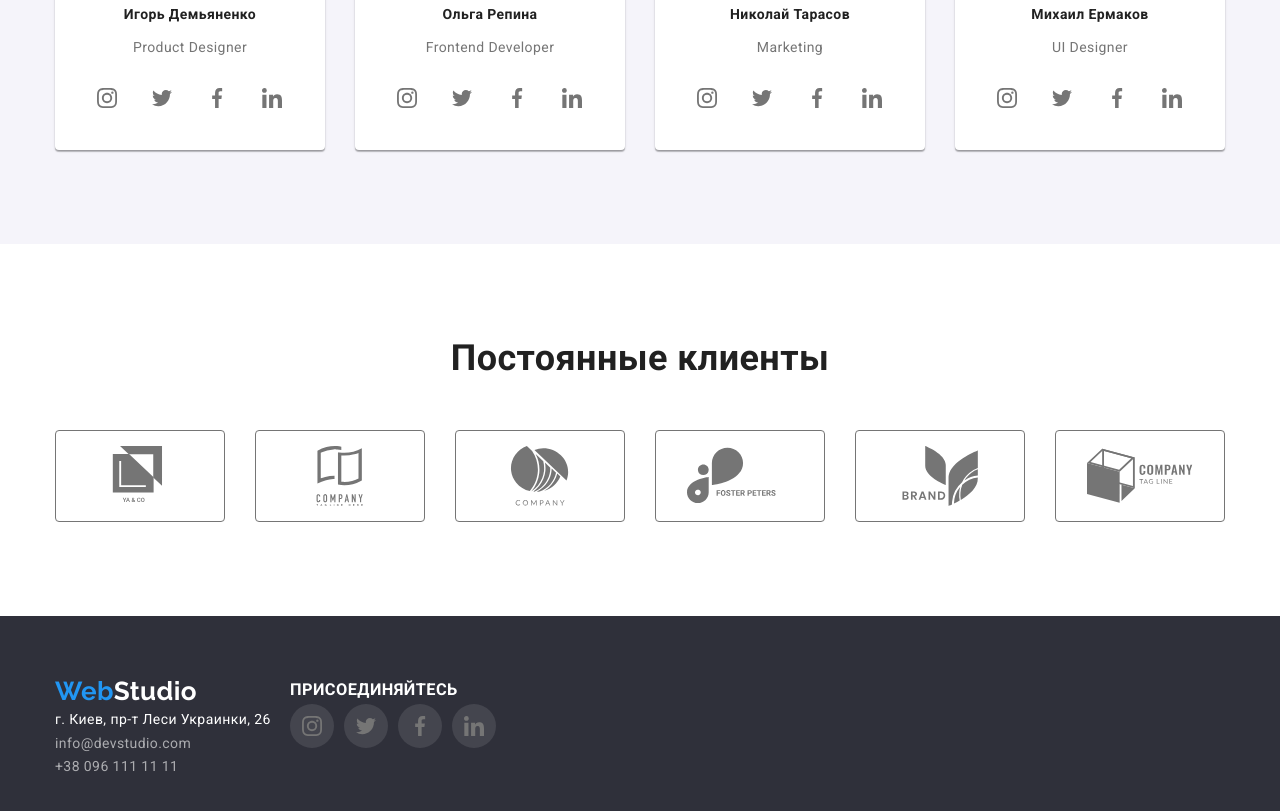
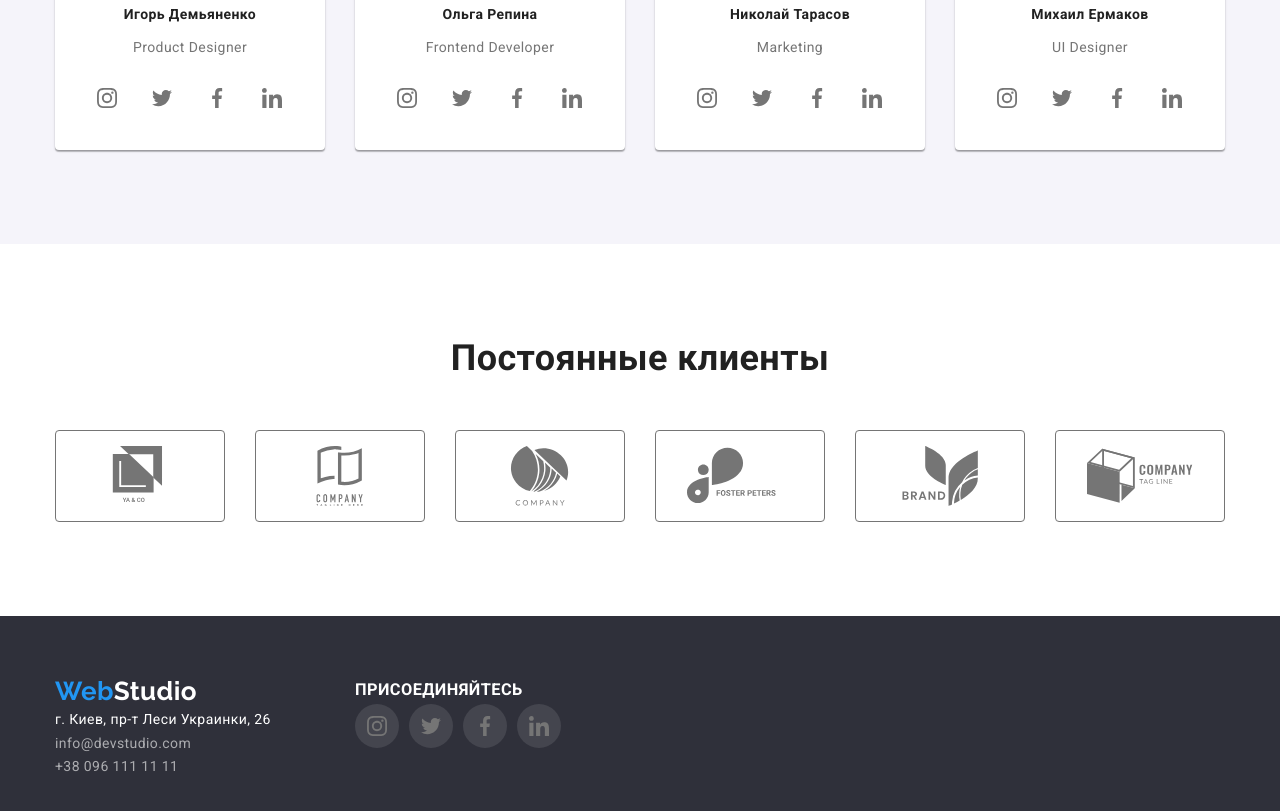
Before and after one commit to denyuneedtoknow/-HW-redo, a plain HTML site: page index.html in a window 1280 px wide. Shown: the part 2069-2880 px from the top of the page. Drawn offline with nearby package versions, Linux system fonts and the light colour scheme.

Commit message:
footer tweak

```diff
--- a/css/styles.css
+++ b/css/styles.css
@@ -32,6 +32,7 @@ h3,
 p {
     margin: 0px;
 }
+
 img {
     display: block;
     max-width: 100%;
@@ -56,23 +57,27 @@ img {
     padding-left: 15px;
     padding-right: 15px;
 }
+
 .grid {
     display: flex;
     flex-wrap: wrap;
     margin-top: -30px;
     margin-left: -30px;
 }
+
 .grid-item {
     margin-left: 30px;
     margin-top: 30px;
     flex-basis: calc((100% - 30px * var(--grid-item)) / var(--grid-item));
 }
 
+
 /* header styles */
 
 header {
     background-color: var(--important-color);
 }
+
 .header-main {
     display: flex;
     align-items: center;
@@ -103,10 +108,12 @@ header {
     text-decoration: none;
     margin-right: 93px;
 }
+
 .header-contacts-set {
     display: flex;
     margin-left: auto;
 }
+
 .header-contacts {
     display: flex;
     color: var(--common-text-color);
@@ -115,17 +122,21 @@ header {
     /* margin-top: 32px;
   margin-bottom: 32px; */
 }
-.header-contacts + .header-contacts {
+
+.header-contacts+.header-contacts {
     margin-left: 30px;
 }
+
 .header-contacts-icon {
     fill: currentColor;
     margin-right: 10px;
 }
+
 .envelope {
     width: 16px;
     height: 12px;
 }
+
 .smartphone {
     width: 10px;
     height: 16px;
@@ -154,13 +165,14 @@ header {
     padding-bottom: 32px;
 }
 
-.navigation-list-item + .navigation-list-item {
+.navigation-list-item+.navigation-list-item {
     margin-left: 50px;
 }
 
 .navigation-links .current {
     color: var(--accent-color);
 }
+
 .current::after {
     content: '';
     position: absolute;
@@ -171,7 +183,11 @@ header {
     background-color: var(--accent-color);
     border-radius: 2px;
 }
+
+
 /* main styles */
+
+
 /* Hero Section styles */
 
 .hero-section {
@@ -182,6 +198,7 @@ header {
     padding-top: 200px;
     text-align: center;
 }
+
 .overlay {
     height: 600px;
     min-width: 1600px;
@@ -189,12 +206,7 @@ header {
     margin-right: auto;
     background-position: center;
     background-size: cover;
-  background-image: linear-gradient(
-      to right,
-      rgba(47, 48, 58, 0.4),
-      rgba(47, 48, 58, 0.4)
-    ),
-    url(../images/Hero_img.jpg);
+    background-image: linear-gradient( to right, rgba(47, 48, 58, 0.4), rgba(47, 48, 58, 0.4)), url(../images/Hero_img.jpg);
 }
 
 .hero-title {
@@ -222,6 +234,8 @@ header {
     border-radius: 4px;
     margin-bottom: 200px;
 }
+
+
 /* Advantages section styles */
 
 .advantages-section,
@@ -250,10 +264,10 @@ header {
     display: block;
     width: 270px;
 }
+
 .advantages-list-item::before {
     content: '';
     display: block;
-
     height: 120px;
     background-color: #f5f4fa;
     background-size: contain;
@@ -267,32 +281,40 @@ header {
     background-size: 70px;
     margin-bottom: 30px;
 }
+
 .icon-clock::before {
     content: '';
     background-image: url(../images/clock_1.svg);
     background-size: 70px;
     margin-bottom: 30px;
 }
+
 .icon-diagram::before {
     content: '';
     background-image: url(../images/diagram_1.svg);
     background-size: 70px;
     margin-bottom: 30px;
 }
+
 .icon-astronaut::before {
     content: '';
     background-image: url(../images/astronaut_1.svg);
     background-size: 70px;
     margin-bottom: 30px;
 }
+
 .advantages-paragraph {
     display: block;
 }
+
+
 /* Work section styles*/
+
 .work-section-items {
     --grid-item: 3;
     margin-bottom: 94px;
 }
+
 .work-section-header,
 .team-section-header,
 .clients-header {
@@ -304,34 +326,41 @@ header {
     margin-top: 0px;
     margin-bottom: 50px;
 }
+
+
 /* Team section styles*/
 
 .team-section {
     background-color: var(--background-color-secondary);
     padding-top: 94px;
 }
+
 .team-section-items {
     --grid-item: 4;
     margin-bottom: 94px;
 }
+
 .team-list-card {
     background-color: var(--important-color);
     text-align: center;
-  box-shadow: 0px 1px 3px rgba(0, 0, 0, 0.12), 0px 1px 1px rgba(0, 0, 0, 0.14),
-    0px 2px 1px rgba(0, 0, 0, 0.2);
+    box-shadow: 0px 1px 3px rgba(0, 0, 0, 0.12), 0px 1px 1px rgba(0, 0, 0, 0.14), 0px 2px 1px rgba(0, 0, 0, 0.2);
     border-radius: 0px 0px 4px 4px;
 }
+
 .teammate-photo {
     margin-bottom: 30px;
 }
+
 .teammates-names {
     color: var(--important-text-color);
     margin-top: 0px;
     margin-bottom: 10px;
 }
+
 .teammates-position {
     margin-bottom: 16px;
 }
+
 .social-icons-link {
     display: flex;
     justify-content: center;
@@ -349,19 +378,25 @@ header {
     background-color: var(--accent-color);
     fill: var(--important-color);
 }
-.social-icons-set + .social-icons-set {
+
+.social-icons-set+.social-icons-set {
     margin-left: 10px;
     align-items: center;
 }
+
 .social-icons-list {
+    display: flex;
     justify-content: center;
 }
+
+
 /* Our clients */
 
 .our-clients-section {
     padding-top: 94px;
     padding-bottom: 94px;
 }
+
 .clients-link {
     display: flex;
     width: 170px;
@@ -372,14 +407,17 @@ header {
     border: 1px solid var(--common-text-color);
     border-radius: 4px;
 }
+
 .clients-link:hover,
 .clients-link:focus {
     fill: var(--accent-color);
     border: 1px solid var(--accent-color);
 }
+
 .clients-items {
     --grid-item: 6;
 }
+
 
 /* Portfolio page styles */
 
@@ -422,11 +460,14 @@ header {
     margin-top: 0px;
     margin-bottom: 0px;
 }
+
+
 /* footer styles */
 
 footer {
     background-color: var(--main-color);
 }
+
 .studio-down {
     font-family: Raleway;
     font-weight: 700;
@@ -452,13 +493,28 @@ address {
 .footer-contacts:focus {
     color: var(--accent-color);
 }
+
+.footer-socials {
+    justify-content: start;
+}
+
 .all-footer {
     display: flex;
+    justify-content: space-between;
     padding-top: 60px;
     padding-bottom: 60px;
 }
+
 .join-us {
     text-transform: uppercase;
     color: var(--important-color);
     font-weight: 700;
 }
+
+.widget-block {
+    flex-basis: calc((50% - 45px)/2);
+}
+
+.widget-block:last-child {
+    flex-basis: calc(50% - 15px);
+}
--- a/index.html
+++ b/index.html
@@ -55,7 +55,7 @@
         <section class="advantages-section">
             <div class="container">
                 <h2 class="hidden">Наши преимущества</h2>
-                <ul  class="list grid advantages-list">
+                <ul class="list grid advantages-list">
                     <li class="grid-item advantages-list-item icon-antenna">
                         <div class="advantages-list-card">
                             <h3 class="advantages-header">Внимание к деталям</h3>
@@ -116,21 +116,21 @@
                                     </a>
                                 </li>
                                 <li class="grid-item social-icons-set">
-                            <a href="" class="social-icons-link" >
+                                    <a href="" class="social-icons-link">
                                         <svg class="social-icon" width=20 height=20>
                                     <use href="./images/icons.svg#twitter"></use>
                                 </svg>
                                     </a>
                                 </li>
                                 <li class="grid-item social-icons-set">
-                            <a href="" class="social-icons-link" >
+                                    <a href="" class="social-icons-link">
                                         <svg class="social-icon" width=20 height=20>
                                     <use href="./images/icons.svg#facebook"></use>
                                 </svg>
                                     </a>
                                 </li>
                                 <li class="grid-item social-icons-set">
-                            <a href="" class="social-icons-link" >
+                                    <a href="" class="social-icons-link">
                                         <svg class="social-icon" width=20 height=20>
                                     <use href="./images/icons.svg#linkedin"></use>
                                 </svg>
@@ -174,7 +174,8 @@
                                     </svg>
                                     </a>
                                 </li>
-                        </ul> </div>
+                            </ul>
+                        </div>
 
                     </li>
                     <li class="grid-item team-section-items">
@@ -211,7 +212,8 @@
                                     </svg>
                                     </a>
                                 </li>
-                        </ul> </div>
+                            </ul>
+                        </div>
                     </li>
                     <li class="grid-item team-section-items">
                         <div class="team-list-card"><img src="./images/team4.jpg" class="teammate-photo" alt="Фото дизайнера интерфейса" Width=270>
@@ -247,9 +249,11 @@
                                     </svg>
                                     </a>
                                 </li>
-                        </ul></div>
+                            </ul>
+                        </div>
                     </li>
-            </ul></div>
+                </ul>
+            </div>
         </section>
         <section class="our-clients-section">
             <div class="container">
@@ -308,42 +312,48 @@
 
     <footer>
         <div class="container all-footer">
-       <div class="footer-main-info"> <a href="index.html" class="logo-link"><span class="logo-web">Web</span><span class="studio-down">Studio</span></a>
-        <address><span class="actual-address">г. Киев, пр-т Леси Украинки, 26 </span><br>
+            <div class="widget-block">
+                <a href="index.html" class="logo-link"><span class="logo-web">Web</span><span class="studio-down">Studio</span></a>
+                <address> <span class="actual-address">г. Киев, пр-т Леси Украинки, 26 </span><br>
             <a href="mailto:info@devstudio.com" class="footer-contacts">info@devstudio.com</a><br>
             <a href="tel:+380961111111" class="footer-contacts">+38 096 111 11 11</a>
-        </address></div>
-        <div class="footer-socials"><h3 class="join-us">присоединяйтесь</h3><ul class="list grid social-icons-list">
-            <li class="grid-item social-icons-set">
+        </address>
+            </div>
+            <div class="widget-block">
+                <h3 class="join-us">присоединяйтесь</h3>
+                <ul class="list footer-socials social-icons-list">
+                    <li class="  social-icons-set">
                         <a href="" class="social-icons-link">
                             <svg class="social-icon" width=20 height=20>
                         <use href="./images/icons.svg#instagram"></use>
                     </svg>
                         </a>
                     </li>
-            <li class="grid-item social-icons-set">
+                    <li class=" social-icons-set">
                         <a href="" class="social-icons-link">
                             <svg class="social-icon" width=20 height=20>
                         <use href="./images/icons.svg#twitter"></use>
                     </svg>
                         </a>
                     </li>
-            <li class="grid-item social-icons-set">
+                    <li class="  social-icons-set">
                         <a href="" class="social-icons-link">
                             <svg class="social-icon" width=20 height=20>
                         <use href="./images/icons.svg#facebook"></use>
                     </svg>
                         </a>
                     </li>
-            <li class="grid-item social-icons-set">
+                    <li class="  social-icons-set">
                         <a href="" class="social-icons-link">
                             <svg class="social-icon" width=20 height=20>
                         <use href="./images/icons.svg#linkedin"></use>
                     </svg>
                         </a>
                     </li>
-        </ul></div>
-        <div class="footer-rest"></div>
+                </ul>
+            </div>
+            <div class="widget-block"></div>
+
         </div>
     </footer>
 </body>
```
Lines whose indentation alone changed are shown as unchanged.
